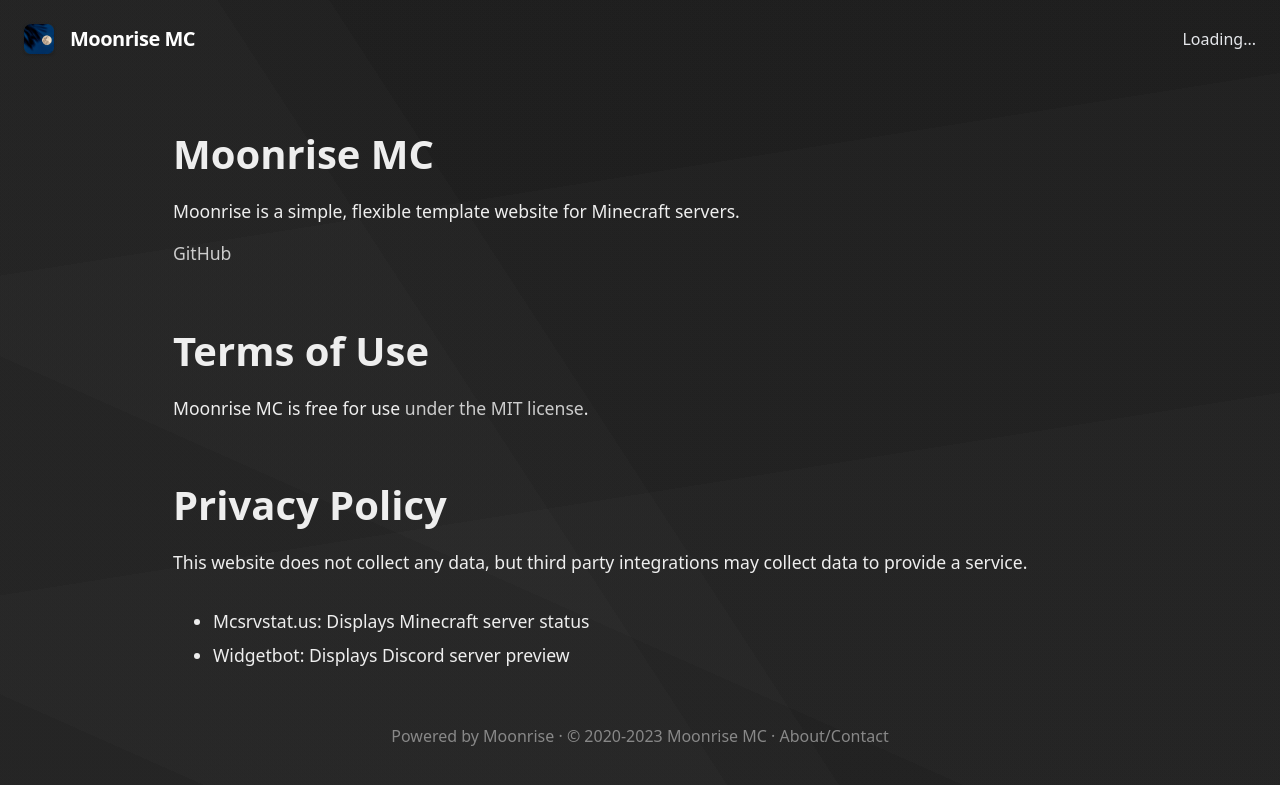
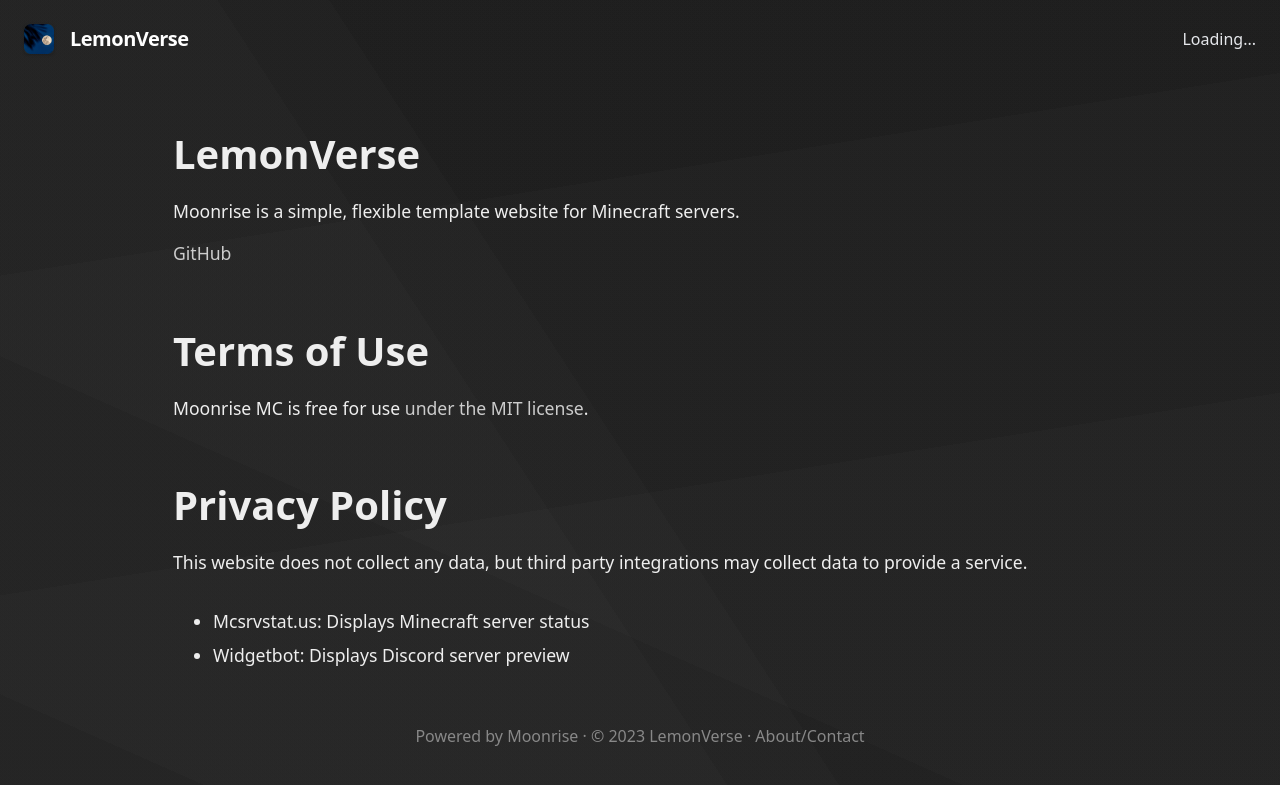
Before and after one commit to matthewhuy/LemonVerse, a Jekyll site: the page built from docs/about.md, in a window 1280 px wide. Shown: the top 785 px of the page. Built offline with Jekyll 4.4.1, drawn with Linux system fonts in a browser that asks for light colours; our own code applies the rules of GitHub Pages for plain Markdown files.

Commit message:
Update _config.yml

```diff
--- a/docs/_config.yml
+++ b/docs/_config.yml
@@ -1,26 +1,26 @@
 # Set this website's info
 # Change "coffeebank" to your GitHub username
 # Change "moonrise" to your repository name
-url: "https://coffeebank.github.io"
-baseurl: "/moonrise"
+url: "https://LemonVerse.github.io"
+baseurl: "/LemonVerse"
 siteIcon: /media/android-chrome-192x192.png
-siteYear: 2020
+siteYear: 2023
 siteFooterlink: /about
 showinSearchEngines: true
 # googleAnalyticsID: (uncomment to use)
 
 
 # Set basic server info
-serverName: Moonrise MC
+serverName: LemonVerse
 serverDescription: A Minecraft server where we have lots of fun!
-serverIP: 31.41.59.26:5358
+serverIP: studio-richmond.gl.joinmc.link
 useBedrockForOnlineStatus: false
 
 
 # Discord information
-discordInvite: https://discord.gg/minecraft
-discordServerID: 299881420891881473
-discordChannelID: 450428756855750666
+discordInvite: https://discord.gg/duZCvZR2Fa
+discordServerID: 1167086891833757808
+discordChannelID: 1167105049063850134
 
 
 # # Navbar Links at the top of the page (uncomment "siteNav" to use)
```
